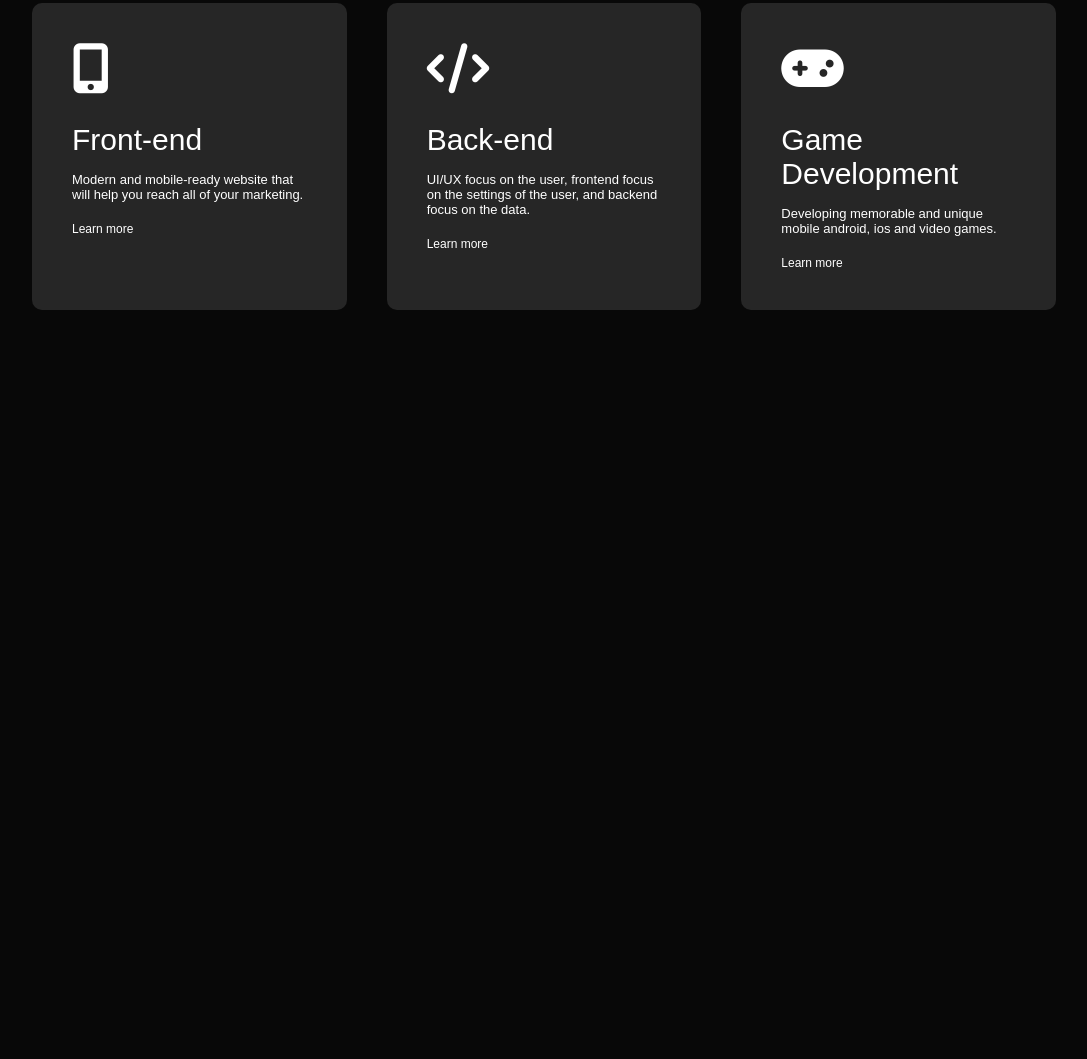
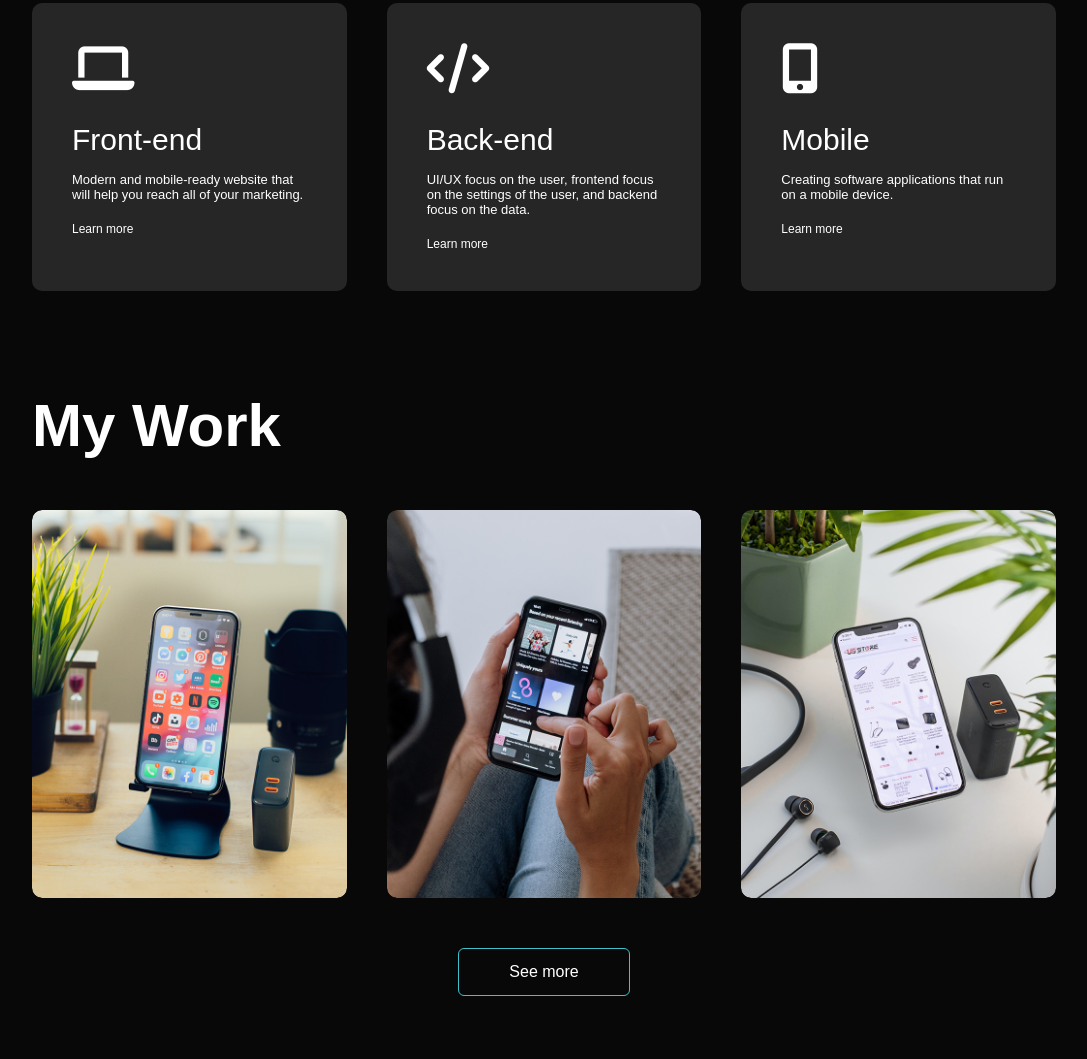
Before and after one commit to KrystynaNiemtsova/my-portfolio, a plain HTML site: page index.html in a window 1280 px wide. Shown: the part 1553-2612 px from the top of the page, without its empty margins (96-1183 px from the left). Before the commit the page ends 1903 px from the top, so only its background shows below. Drawn offline with Linux system fonts and the light colour scheme.

Commit message:
created portfolio section of my website

```diff
--- a/index.html
+++ b/index.html
@@ -84,7 +84,7 @@
         <h1 class="sub-title">My Services</h1>
         <div class="services-list">
             <div>
-                <i class="fa-solid fa-mobile-screen-button"></i>
+                <i class="fa-solid fa-laptop"></i>
                 <h2>Front-end</h2>
                 <p>Modern and mobile-ready website that will help you reach all of your marketing.</p>
                 <a href="#"> Learn more</a>
@@ -97,12 +97,48 @@
                 <a href="#"> Learn more</a>
             </div>
             <div>
-                <i class="fa-solid fa-gamepad"></i>
-                <h2>Game Development</h2>
-                <p>Developing memorable and unique mobile android, ios and video games.</p>
+                <i class="fa-solid fa-mobile-screen-button"></i>
+                <h2>Mobile</h2>
+                <p>Creating software applications that run on a mobile device.</p>
                 <a href="#"> Learn more</a>
             </div>
         </div>
+    </div>
+</div>
+<!-- -------------portfolio------------- -->
+<div id="portfolio">
+    <div class="container">
+        <h1 class="sub-title">My Work</h1>
+        <div class="work-list">
+            <div class="work">
+                <img src="images/work-1.png">
+                <div class="layer">
+                    <h3>Social Media App</h3>
+                    <p>The app connects you to the talented people around the world.
+                        Download it from the play store.</p>
+                    <a href="#"><i class="fa-solid fa-up-right-from-square"></i></a>
+                </div>
+            </div>
+            <div class="work">
+                <img src="images/work-2.png">
+                <div class="layer">
+                    <h3>Music App</h3>
+                    <p>The app connects you to the talented people around the world.
+                        Download it from the play store.</p>
+                    <a href="#"><i class="fa-solid fa-up-right-from-square"></i></a>
+                </div>
+            </div>
+            <div class="work">
+                <img src="images/work-3.png">
+                <div class="layer">
+                    <h3>Online Shopping App</h3>
+                    <p>The app connects you to the talented people around the world.
+                        Download it from the play store.</p>
+                    <a href="#"><i class="fa-solid fa-up-right-from-square"></i></a>
+                </div>
+            </div>
+        </div>
+        <a href="#" class = "btn"> See more</a>
     </div>
 </div>
 <script>
--- a/style.css
+++ b/style.css
@@ -182,3 +182,78 @@ nav ul li a:hover::after{
     background: #3fc1c9;
     transform: translateY(-10px);
 }
+/* -------------portfolio------------- */
+#portfolio{
+    padding: 50px 0;
+}
+.work-list{
+    display: grid;
+    grid-template-columns: repeat(auto-fit, minmax(250px, 1fr));
+    grid-gap:40px;
+    margin-top: 50px;
+}
+.work{
+    border-radius: 10px;
+    position: relative;
+    overflow: hidden;
+}
+.work img{
+    width: 100%;
+    border-radius: 10px;
+    display: block;
+    transition: transform 0.5s;
+}
+.layer{
+    width: 100%;
+    height: 0;
+    background: linear-gradient(rgba(0,0,0,0.5), #3fc1c9);
+    border-radius: 10px;
+    position: absolute;
+    left: 0;
+    bottom: 0;
+    overflow: hidden;
+    display: flex;
+    align-items: center;
+    justify-content: center;
+    flex-direction: column;
+    padding: 0 40px;
+    text-align: center;
+    font-size: 14px;
+    transition: height 0.5s;
+}
+.layer h3{
+    font-weight: 500;
+    margin-bottom: 20px;
+}
+.layer a{
+    margin-top: 20px;
+    color: #3fc1c9;
+    text-decoration: none;
+    font-size: 10px;
+    line-height: 60px;
+    background: #fff;
+    width: 60px;
+    height: 60px;
+    border-radius: 50%;
+    text-align: center;
+}
+.work:hover img{
+    transform: scale(1.1);
+}
+.work:hover .layer{
+    height: 100%;
+}
+.btn{
+    display: block;
+    margin: 50px auto;
+    width: fit-content;
+    border: 1px solid #3fc1c9;
+    padding: 14px 50px;
+    border-radius: 6px;
+    text-decoration: none;
+    color: #fff;
+    transition: background 0.5s;
+}
+.btn:hover{
+    background: #3fc1c9;
+}
```
Also changed, not shown: Images/work-1.png (added), Images/work-2.png (added), Images/work-3.png (added).
